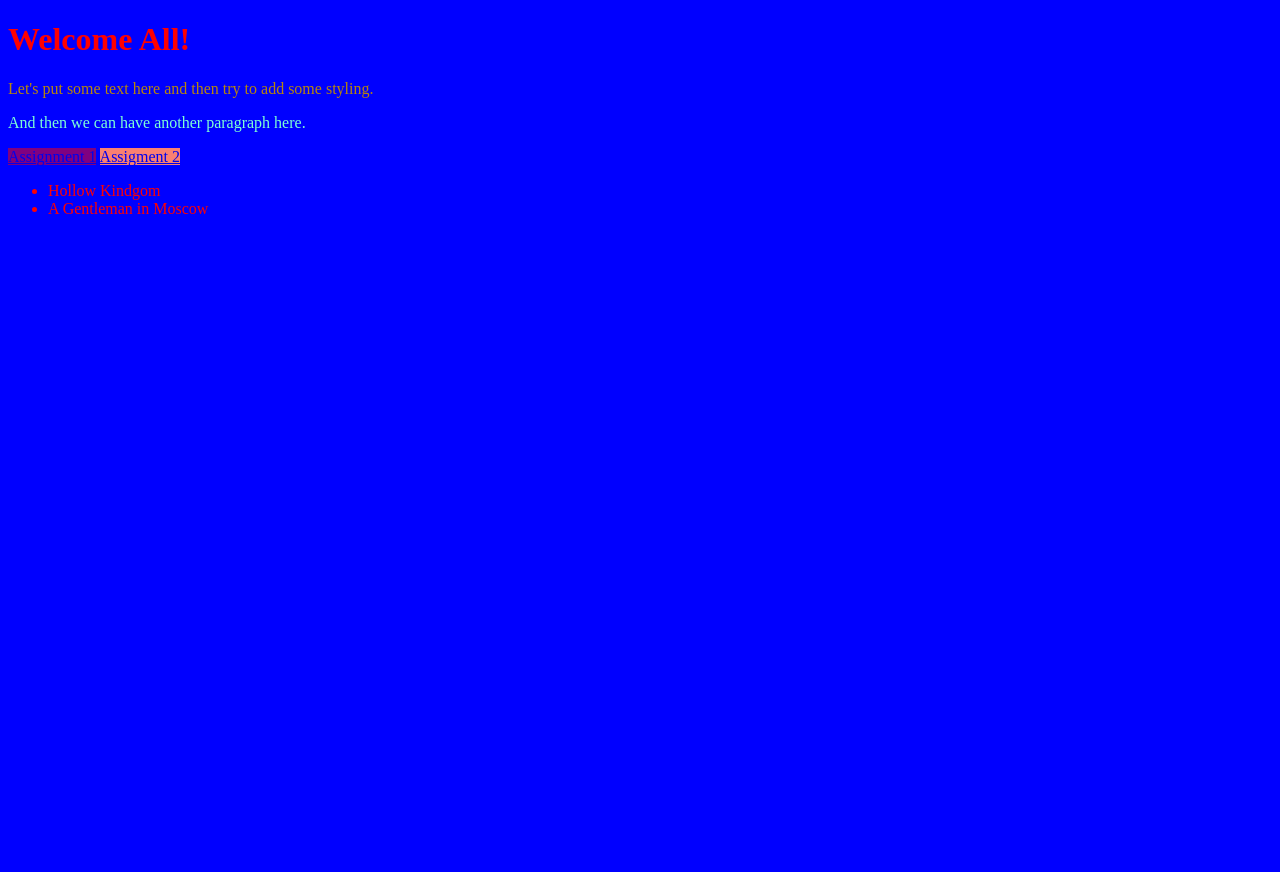
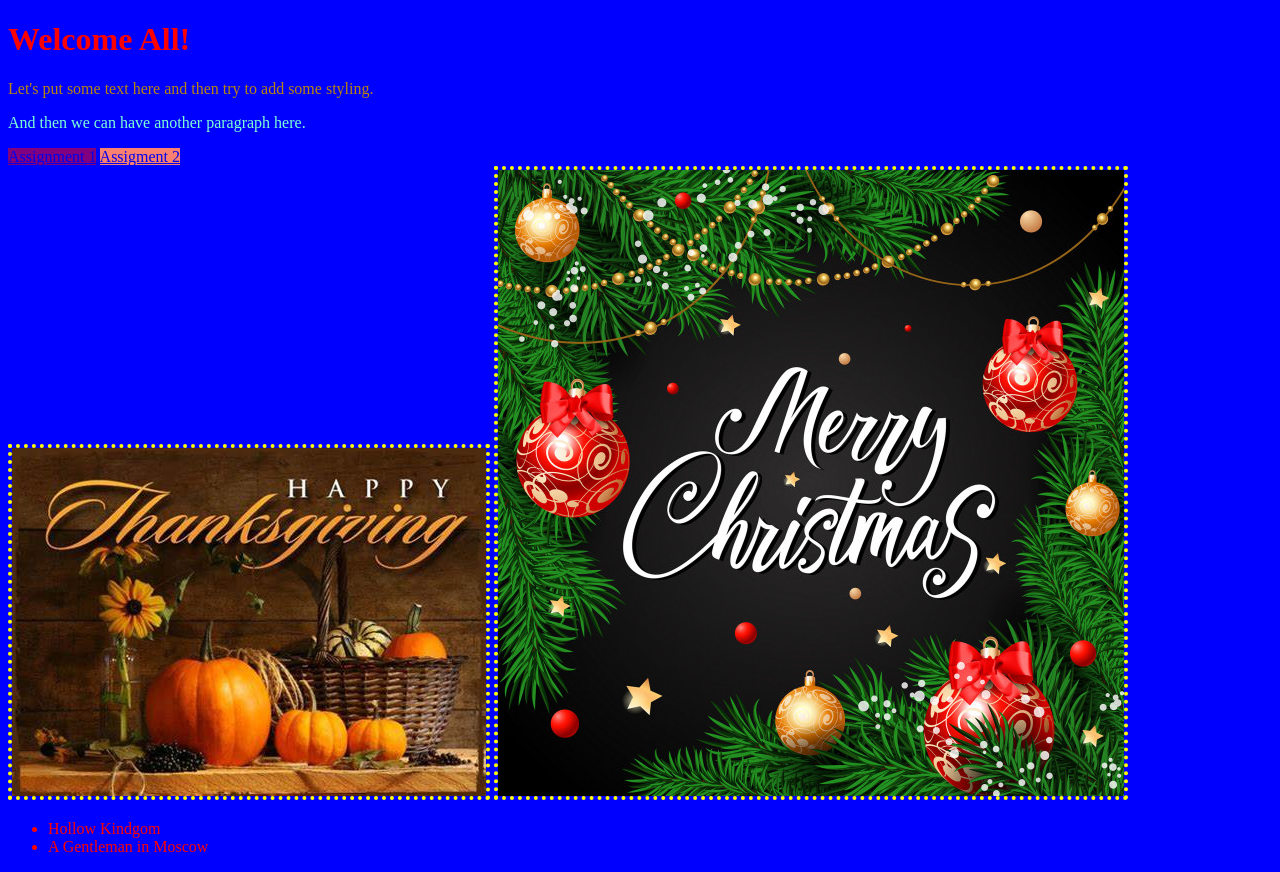
Before and after one commit to dseaberg/Lesson-03, a plain HTML site: page index.html in a window 1280 px wide. Before the commit the page ends 800 px from the top, so only its background shows below. Drawn offline with Linux system fonts and the light colour scheme.

Commit message:
Added some images with a border.

```diff
--- a/index.html
+++ b/index.html
@@ -12,6 +12,7 @@
       }
       .first-para {
         color: darkgoldenrod;
+        width:30%;
       }
 
       a[href="https://github.com/dseaberg/semantic-elements"] {
@@ -25,16 +26,31 @@
       a:hover {
         background-color: yellow;
       }
+
+      img {
+        border-style: dotted;
+        border-color: yellow;
+        border-width: 4px;
+      }
     </style>
   </head>
 
   <body>
     <h1>Welcome All!</h1>
-    <p class="first-para">Let's put some text here and then try to add some styling.</p>
-    <p class="second-para">And then we can have another paragraph here.</p>
+    <article class="first-article">
+      <p class="first-para">Let's put some text here and then try to add some styling.</p>
+      <p class="second-para">And then we can have another paragraph here.</p>
+    </article>
 
-    <a href="https://github.com/dseaberg/semantic-elements">Assignment 1</a>
-    <a href="https://github.com/dseaberg/portfolio">Assigment 2</a>
+    <section>
+      <a href="https://github.com/dseaberg/semantic-elements">Assignment 1</a>
+      <a href="https://github.com/dseaberg/portfolio">Assigment 2</a>
+    </section>
+
+    <section>
+      <img src="./images/happy-thanksgiving.jpg" alt="Decorated text saying happy thanksgiving">
+      <img src="./images/merry-christmas.jpg" alt="Decorated text saying merry christmas">
+    </section>
 
     <div>
       <ul>
```
Also changed, not shown: images/happy-thanksgiving.jpg (added), images/merry-christmas.jpg (added).
